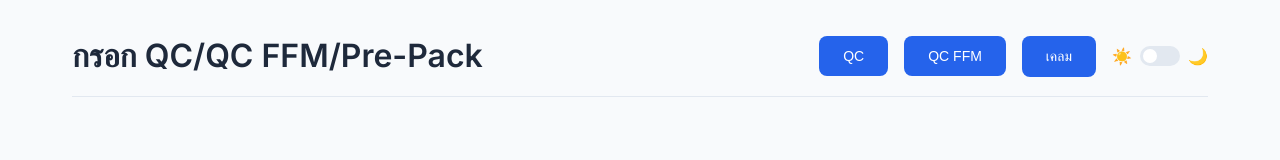
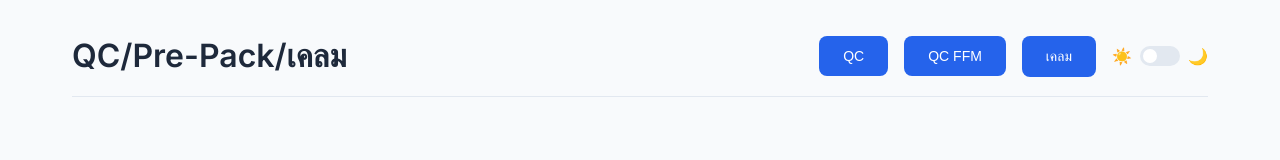
Before and after one commit to Tt-Area51/qc-prepack, a plain HTML site: page index.html in a window 1280 px wide. Drawn offline with Linux system fonts and the light colour scheme.

Commit message:
Update index.html

```diff
--- a/index.html
+++ b/index.html
@@ -3,7 +3,7 @@
 <head>
     <meta charset="UTF-8">
     <meta name="viewport" content="width=device-width, initial-scale=1.0">
-    <title>กรอก QC/QC FFM/Pre-Pack</title>
+    <title>QC/Pre-Pack/เคลม</title>
     <link rel="icon" type="image/x-icon" href="https://raw.githubusercontent.com/Tt-Area51/leave-zeta-2025/main/favicon.ico?v2">
     <link href="https://fonts.googleapis.com/css2?family=Inter:wght@400;500;600&display=swap" rel="stylesheet">
     <style>
@@ -172,7 +172,7 @@
 <body>
     <div class="container">
         <div class="header">
-            <h1>กรอก QC/QC FFM/Pre-Pack</h1>
+            <h1>QC/Pre-Pack/เคลม</h1>
             <div class="header-controls">
                 <button class="toggle-button" onclick="toggleView('form')">QC</button>
                 <button class="toggle-button" onclick="toggleView('ffm-history')">QC FFM</button>
```
